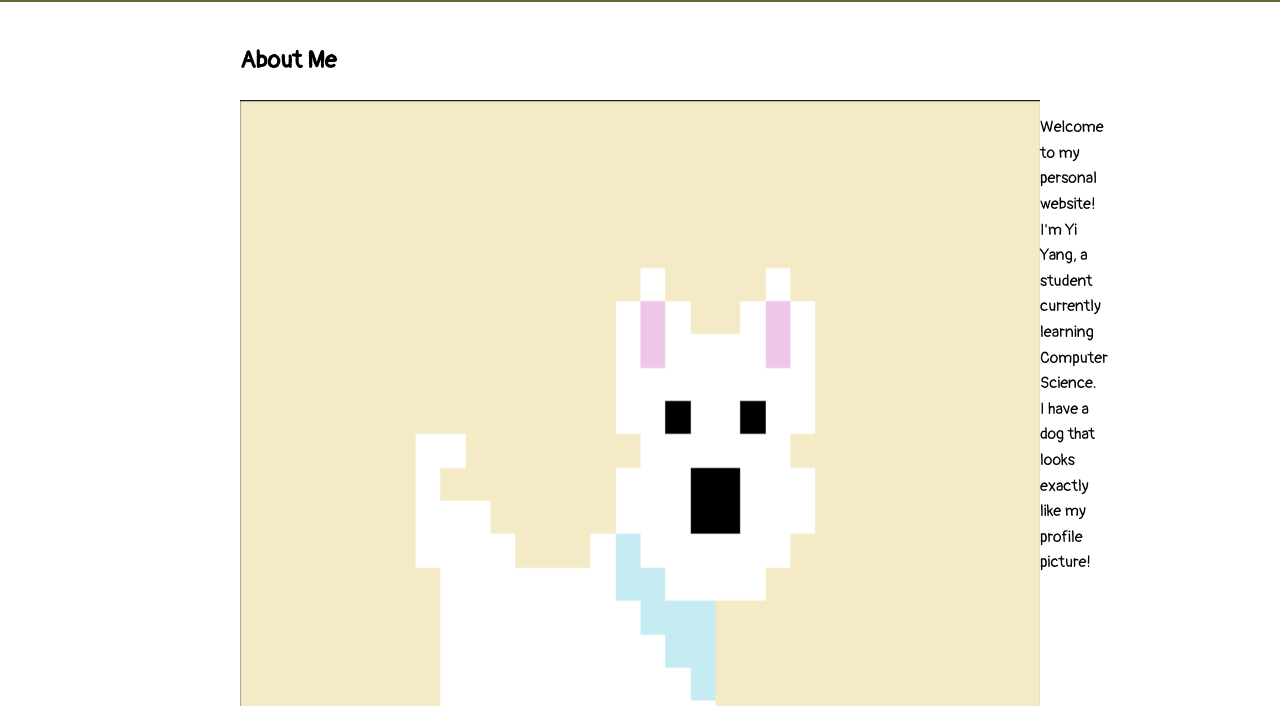
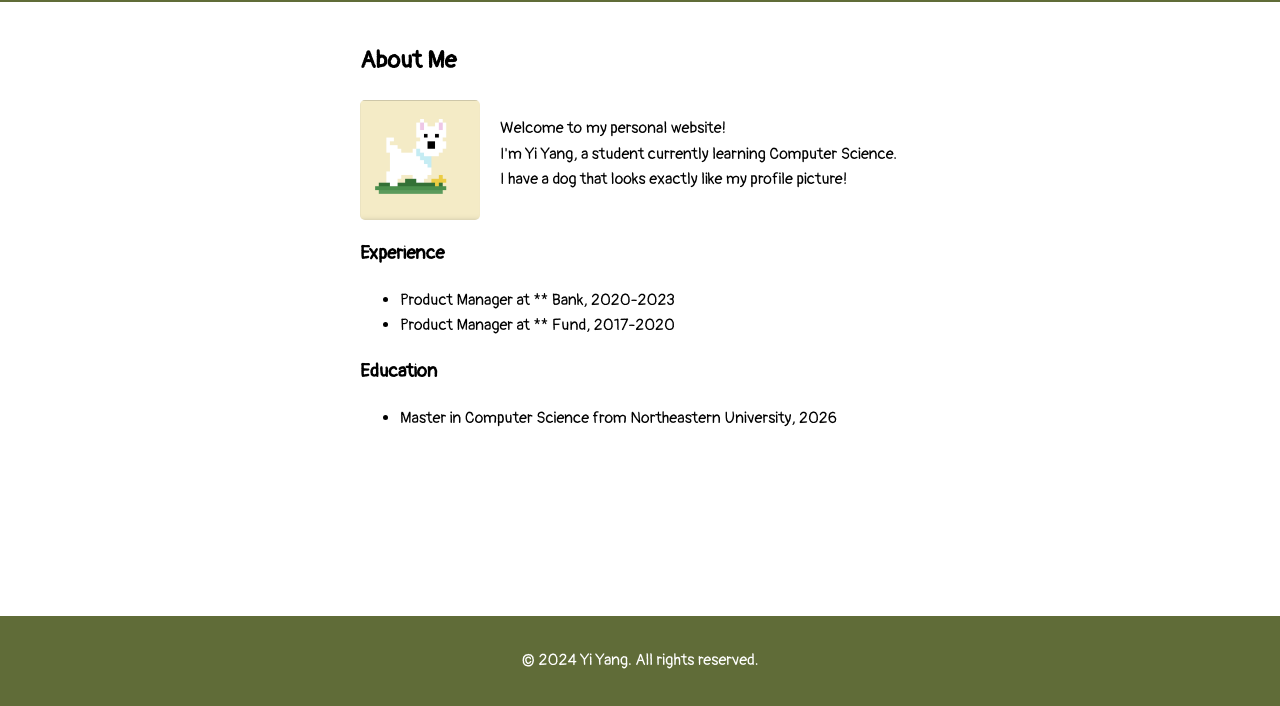
Before and after one commit to AlexxxYang/cs5610_fall2024_project1, a plain HTML site: page index.html in a window 1280 px wide. Shown: the part 94-800 px from the top of the page. Drawn offline with Linux system fonts and the light colour scheme.

Commit message:
Update style.css

```diff
--- a/style.css
+++ b/style.css
@@ -81,6 +81,24 @@ main {
     opacity: 1;
 }
 
+@media (max-width: 600px) {
+    #navbar {
+        flex-direction: column;
+    }
+
+    #navbar ul {
+        margin-top: 1rem;
+    }
+
+    #navbar ul li {
+        margin: 0 0.5rem;
+    }
+
+    #contact li {
+        padding: 0.75rem;
+    }
+}
+
 .welcome {
     color: rgb(241, 175, 45);
     font-size: 40px;
@@ -92,7 +110,7 @@ main {
     align-items: flex-start;
 }
 
-.avator {
+.avatar {
     max-width: 120px;
     height: 120px;
     margin-right: 20px;
@@ -100,13 +118,28 @@ main {
     transition: all 0.5s ease;
 }
 
-.avator:hover {
-    scale: 1.1;
+.avatar:hover {
+   transform: scale(1.1);
 }
 
 .intro {
-    margin-top: 15px;
+    width: 100%;
     width: 450px;
+    text-align:center;
+}
+
+@media (min-width: 768px) {
+    .container {
+        flex-direction: row;
+        align-items: flex-start;
+    }
+    .avatar {
+        margin-right: 20px;
+        margin-bottom: 0;
+    }
+    .intro {
+        text-align: left;
+    }
 }
 
 footer {
@@ -223,21 +256,3 @@ img {
     display: block;
     aspect-ratio: 3/4;
 }
-
-@media (max-width: 600px) {
-    #navbar {
-        flex-direction: column;
-    }
-
-    #navbar ul {
-        margin-top: 1rem;
-    }
-
-    #navbar ul li {
-        margin: 0 0.5rem;
-    }
-
-    #contact li {
-        padding: 0.75rem;
-    }
-}
```
